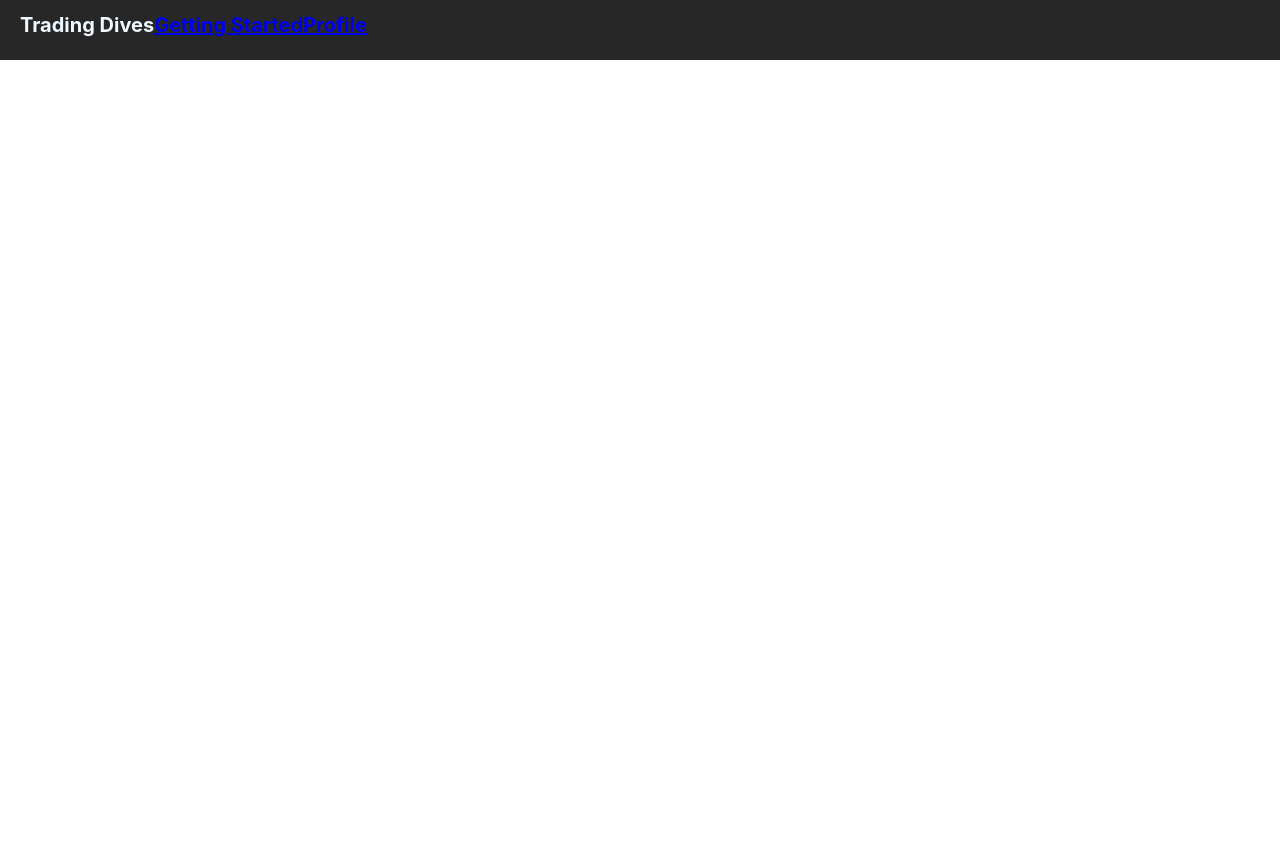
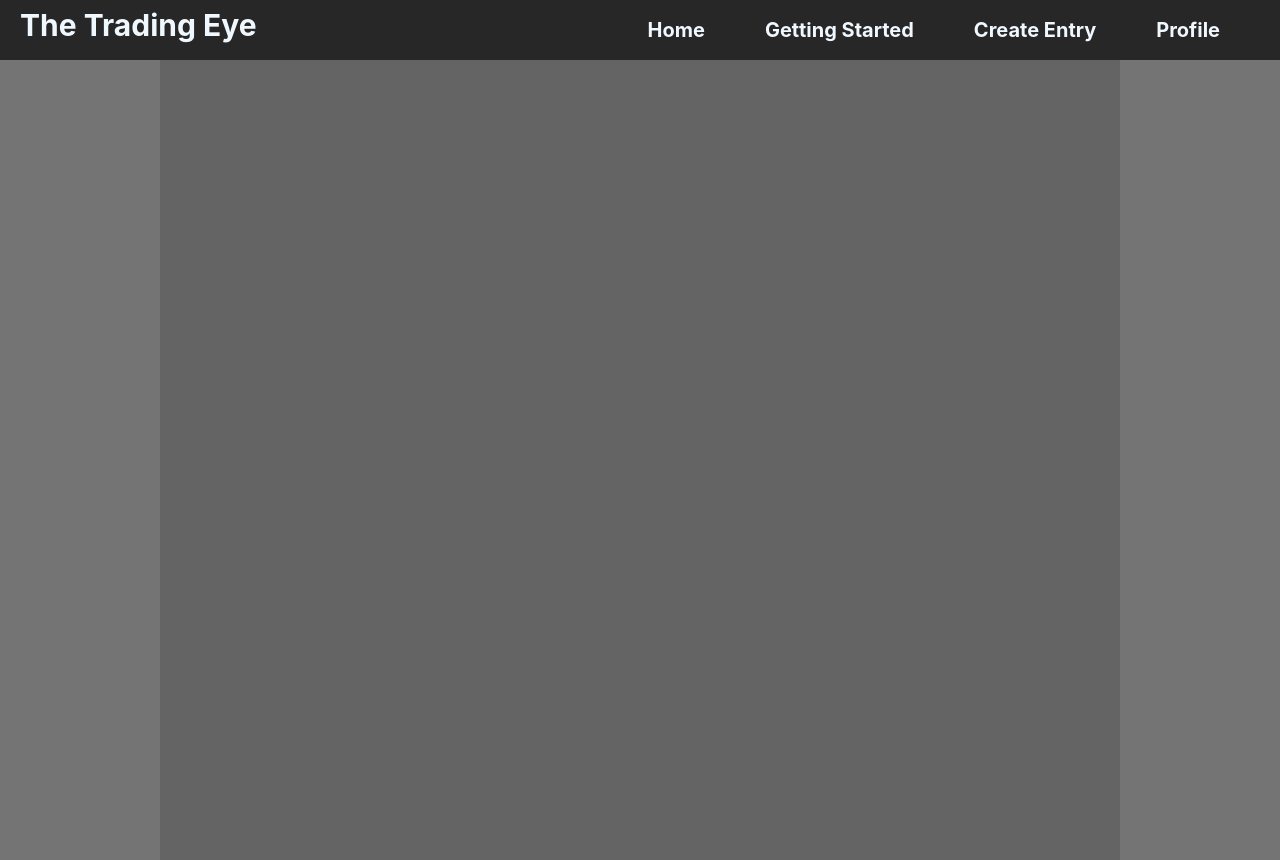
Before and after one commit to stuffy3/capstone-project, a React (Create React App) app: page / in a window 1280 px wide. Before the commit the page ends 800 px from the top, so only its background shows below. Built offline with nearby package versions, Linux system fonts and the light colour scheme.

Commit message:
began navbar and feed

```diff
--- a/src/App.js
+++ b/src/App.js
@@ -1,10 +1,12 @@
 import NavBar from './components/NavBar';
+import Feed from './components/Feed'
 import './App.css';
 
 function App() {
   return (
     <div className="App">
      <NavBar />
+     <Feed />
     </div>
   );
 }
--- /dev/null
+++ b/src/components/Feed.css
@@ -0,0 +1,17 @@
+.mainFeedContainer {
+    background-color: #747474;
+    display: flex;
+    width: 100;
+    height: 100vh;
+}
+
+.mainFeedInner {
+    display: flex;
+    margin: auto;
+    align-content: center;
+    opacity: 20%;
+    background-color: #272727;
+    width: 75%;
+    height: 100vh;
+
+}
--- /dev/null
+++ b/src/components/Feed.js
@@ -0,0 +1,14 @@
+import React, { Component } from 'react'
+import './Feed.css'
+
+export default class Feed extends Component {
+    render() {
+        return (
+            <div className="mainFeedContainer">
+                <div className='mainFeedInner'>
+
+                </div>
+            </div>
+        )
+    }
+}
--- a/src/components/NavBar.css
+++ b/src/components/NavBar.css
@@ -1,29 +1,56 @@
-.navigationContainer {
+* {
+    box-sizing: border-box;
+}
+
+.navContainer {
+    position: -webkit-sticky;
+    position: sticky;
+    overflow: hidden;
+    top: 0;
+    z-index: 4;
+}
+
+.navBarInner {
     height: 60px;
     background-color: #272727;
     display: flex;
     flex-wrap: nowrap;
-    justify-content: space-between;
-    width: 100%
+    justify-content: flex-start;
+    width: 100%;
 }
 
-.logoDisplay {
+.navBarItems {
     display: flex;
-    min-width: 0;
+    flex: 1 1 auto;
+    justify-content: flex-start;
     align-items: center;
     color:aliceblue;
     margin-left: 20px;
-    font-size: 20px;
-    flex-basis: 500px;
-
-    width: 100px;
+    margin-right: 50px;
+    font-size: 30px;
+    font-weight: bold;
+    flex-basis: 300px;
     height: 50px;
 }
 
-.anchorPoint {
+.anchorPointRight {
+
     display: flex;
-    text-align: center;
     color:darkred;
     font-weight: bold;
+    align-items: center;
+    justify-content: flex-end;
 
 }
+
+.anchorPointRight > a {
+    padding-right: 60px;
+    color: aliceblue;
+    text-decoration: none;
+    font-size: 20px;
+    transition: color 0.5s;
+}
+
+a:hover {
+    color: #14a76c;
+}
--- a/src/components/NavBar.js
+++ b/src/components/NavBar.js
@@ -3,15 +3,17 @@ import './NavBar.css'
 
 export default function NavBar() {
     return (
-        <div>
+        <div className='navContainer'>
             <nav className='navigation'>
-                <div className='navigationContainer'>
-                    <div className='logoDisplay'>
-                        <strong>Trading Dives</strong>
-                        <div className='anchorPoint'>
-                            <a href='/'>Getting Started</a>
-                            <a href='/profile'>Profile</a>
-                        </div>
+                <div className='navBarInner'>
+                    <div className='navBarItems'>
+                        The Trading Eye
+                    </div>
+                    <div className='anchorPointRight'>
+                        <a href='/'>Home</a>
+                        <a href='/instructions'>Getting Started</a>
+                        <a href='/create'>Create Entry</a>
+                        <a href='/profile'>Profile</a>
                     </div>
                 </div>
             </nav>
```
Also changed, not shown: src/App.css (line endings or trailing spaces).
